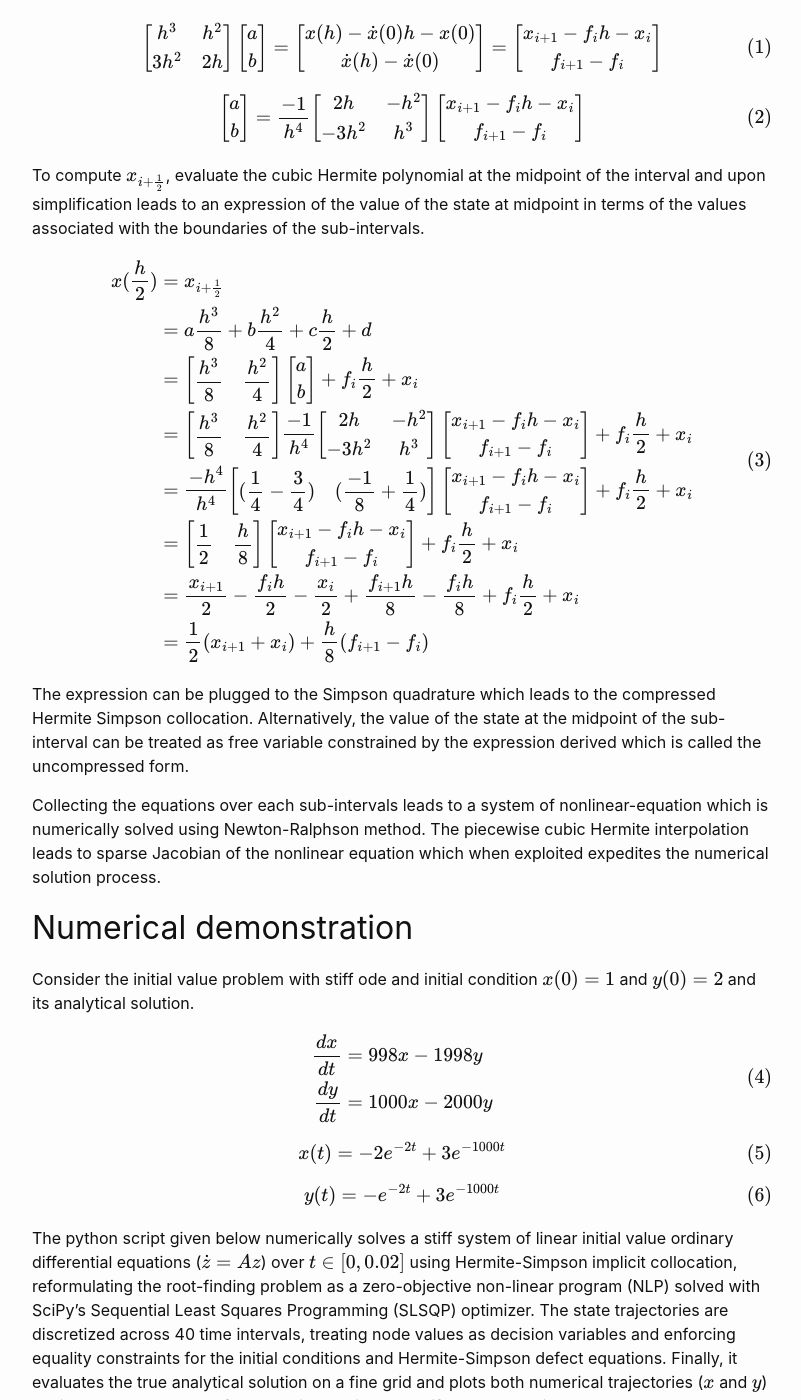
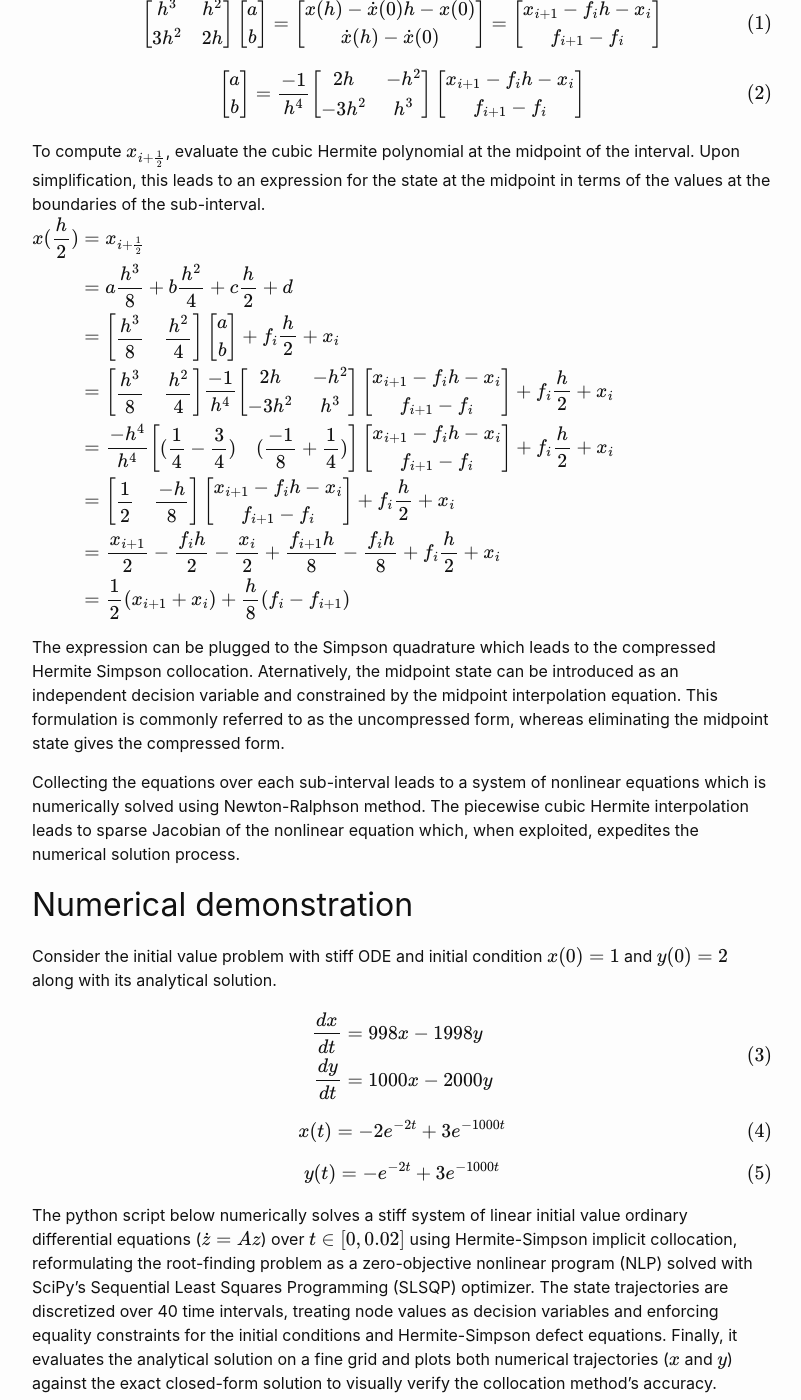
Before and after one commit to sandeep026/sandeep026.github.io, a Jekyll site: the page built from _posts/2023-11-1-p3.md, in a window 1280 px wide and 1400 px high, scrolled down 1370 px. Shown: the whole window, without its empty margins (238-1039 px from the left). Built offline with Jekyll 4.4.1, drawn with Linux system fonts in a browser that asks for light colours; formulas are drawn with MathJax 3; some of the changed text lies outside the part shown.

Commit message:
Update 2023-11-1-p3.md

````diff
--- a/_posts/2023-11-1-p3.md
+++ b/_posts/2023-11-1-p3.md
@@ -6,18 +6,18 @@ categories: numerical-methods
 ---
 
 Hermite-Simpson collocation is a numerical method to solve continuous-time Ordinary Differential Equations (ODEs) using piecewise cubic Hermite polynomials
-and Simpson quadrature. Simpson quadrature approximates the integrand quadratic polynomial and the integral of this polynomial is cubic. When both these method are
-combined to discretize the differential equation, it leads to well known Hermite-Simpson collocation. Though widely used in context of trajectory optimization, for brevity the discussion here is limited to solving stiff initial-value problems. The Hermite-Simpson collocation is also a implicit Runge Kutta integrator.
+and Simpson quadrature. Simpson quadrature approximates the integrand using a quadratic interpolating polynomial and integrates this polynomial exactly. When both these methods are combined to discretize the differential equation, it leads to well-known Hermite-Simpson collocation. Though widely used in context of trajectory optimization, for brevity the discussion here is limited to solving stiff initial-value problems. The Hermite-Simpson collocation is also an implicit Runge Kutta integrator.
 
 ## Initial value problem
 
-An initial value problem (IVP) consists of a differential equation $\dot{x} = f(t, x)$ defined over $t \in [t_0, t_f]$ and an initial condition $x(t_0) = x_0$. Under the assumption that $f$ is smooth, the Picard operator (or flow map) mapping the initial state $x_0$ to the solution $x(t_f) = x_0 + \int_{t_0}^{t_f} f(\tau, x(\tau)) \, d\tau$ yields a unique result.
+An initial value problem (IVP) consists of a differential equation $\dot{x} = f(t, x)$ defined over $t \in [t_0, t_f]$ and an initial condition $x(t_0) = x_0$. Assuming $f$ is sufficiently regular to guarantee existence and uniqueness, the IVP can be written in its integral form as
+$x(t)=x(t_0)+\int_{t_0}^{t}f(\tau,x(\tau)) d \tau$
 
 ## Derivation of the collocation equations
 
-Discretize the intervals $t \in [t_0,t_f]$ into a $N$ uniform sub-intervals of width $h=\frac{t_f-t_0}{N}$. Let $t_i$, $x_i$ and $f_i$ denote the
-discrete value of the time, state and state derivative at point $i in {1,\dots,N+1}$. On the i-th sub-interval, integrating the ode
-and approximating the RHS using Simpson quadrature yields,
+Divide the intervals $t \in [t_0,t_f]$ into $N$ uniform sub-intervals of width $h=\frac{t_f-t_0}{N}$. Let $t_i$, $x_i$ and $f_i$ denote the
+discrete value of the time, state and state derivative at point $i \in {1,\dots,N+1}$. On the i-th sub-interval, integrating the ODE
+and approximating the right-hand side using Simpson quadrature yields,
 
 $\int_{t_i}^{t_{i+1}}\dot{x}dt=\int_{t_i}^{t_{i+1}}f~\mathrm{d} \tau$
 
@@ -25,8 +25,7 @@ $x_{i+1}-x_i=\int_{t_i}^{t_{i+1}}f~\mathrm{d} \tau$
 
 $\int_{t_i}^{t_{i+1}}fdt=\dfrac{h}{6}\left(f_i+4f_{i+\frac{1}{2}}+f_{i+1}\right)$
 
-where $i+\frac{1}{2}$ denotes the value at midpoint of the i-th interval. To determine $f_{i+\frac{1}{2}}$, value of the state at this point must be determined.
-This is computed with the known knowledge that the state is a cubic polynomial and 4 equations are required to uniquely determine this polynomial. The value of the state and its derivative values at $i$ and $i+1$ can be used to uniquely determine the polynomial. This leads to a cubic Hermite interpolation problem over each sub-interval. The derivation of the coeficients of Hermite interpolation polynomial is shown below.
+where $i+\frac{1}{2}$ denotes the value at the midpoint of the i-th interval. To determine $f_{i+\frac{1}{2}}$, the  value of the state at this point must be determined. The state on each sub-interval is approximated by a cubic Hermite polynomial, which is uniquely determined by the state and derivative values at the two endpoints. The derivation of the coefficients of the cubic Hermite interpolation polynomial is shown below.
 
 ### Hermite interpolant
 
@@ -74,9 +73,7 @@ f_{i+1}-f_{i}
 \end{bmatrix}
 $$
 
-To compute $x_{i+\frac{1}{2}}$, evaluate the cubic Hermite polynomial at the midpoint of the interval and upon simplification leads
-to an expression of the value of the state at midpoint in terms of the values associated with the boundaries of the sub-intervals.
-
+To compute $x_{i+\frac{1}{2}}$, evaluate the cubic Hermite polynomial at the midpoint of the interval. Upon simplification, this leads to an expression for the state at the midpoint in terms of the values at the boundaries of the sub-interval.
 $$
 \begin{aligned}
 x(\frac{h}{2})
@@ -120,7 +117,7 @@ f_{i+1}-f_{i}
 f_i\dfrac{h}{2}+x_i\\
 &=
 \begin{bmatrix}
-\dfrac{1}{2}&\dfrac{h}{8}
+\dfrac{1}{2}&\dfrac{-h}{8}
 \end{bmatrix}
 \begin{bmatrix}
 x_{i+1}-f_ih-x_i\\
@@ -134,21 +131,19 @@ f_i\dfrac{h}{2}+x_i\\
 +
 f_i\dfrac{h}{2}+x_i\\
 &=
-\dfrac{1}{2}(x_{i+1}+x_i)+\dfrac{h}{8}(f_{i+1}-f_i)
+\dfrac{1}{2}(x_{i+1}+x_i)+\dfrac{h}{8}(f_i-f_{i+1})
 \end{aligned}
 $$
 
-The expression can be plugged to the Simpson quadrature which leads to the compressed Hermite Simpson collocation. Alternatively,
-the value of the state at the midpoint of the sub-interval can be treated as free variable constrained by the expression derived
-which is called the uncompressed form.
+The expression can be plugged to the Simpson quadrature which leads to the compressed Hermite Simpson collocation. Aternatively, the midpoint state can be introduced as an independent decision variable and constrained by the midpoint interpolation equation. This formulation is commonly referred to as the uncompressed form, whereas eliminating the midpoint state gives the compressed form.
 
-Collecting the equations over each sub-intervals leads to a system of nonlinear-equation which is numerically solved using Newton-Ralphson method.
-The piecewise cubic Hermite interpolation leads to sparse Jacobian of the nonlinear equation which when exploited expedites the numerical solution
+Collecting the equations over each sub-interval leads to a system of nonlinear equations which is numerically solved using Newton-Ralphson method.
+The piecewise cubic Hermite interpolation leads to sparse Jacobian of the nonlinear equation which, when exploited, expedites the numerical solution
 process.
 
 ## Numerical demonstration
 
-Consider the initial value problem with stiff ode and initial condition $x(0)=1$ and $y(0)=2$ and its analytical solution.
+Consider the initial value problem with stiff ODE and initial condition $x(0)=1$ and $y(0)=2$ along with its analytical solution.
 
 $$
 \begin{aligned}
@@ -165,7 +160,7 @@ $$
 y(t) = -e^{-2t} + 3e^{-1000t}
 $$
 
-The python script given below numerically solves a stiff system of linear initial value ordinary differential equations ($\dot{z} = Az$) over $t \in [0, 0.02]$ using Hermite-Simpson implicit collocation, reformulating the root-finding problem as a zero-objective non-linear program (NLP) solved with SciPy's Sequential Least Squares Programming (SLSQP) optimizer. The state trajectories are discretized across 40 time intervals, treating node values as decision variables and enforcing equality constraints for the initial conditions and Hermite-Simpson defect equations. Finally, it evaluates the true analytical solution on a fine grid and plots both numerical trajectories ($x$ and $y$) against the exact closed-form solution to visually verify the collocation method's accuracy.
+The python script below numerically solves a stiff system of linear initial value ordinary differential equations ($\dot{z} = Az$) over $t \in [0, 0.02]$ using Hermite-Simpson implicit collocation, reformulating the root-finding problem as a zero-objective nonlinear program (NLP) solved with SciPy's Sequential Least Squares Programming (SLSQP) optimizer. The state trajectories are discretized over 40 time intervals, treating node values as decision variables and enforcing equality constraints for the initial conditions and Hermite-Simpson defect equations. Finally, it evaluates the analytical solution on a fine grid and plots both numerical trajectories ($x$ and $y$) against the exact closed-form solution to visually verify the collocation method's accuracy.
 
 ```python
 import numpy as np
````
Also changed, not shown: other parts of _posts/2023-11-1-p3.md (+4 -4 lines).
